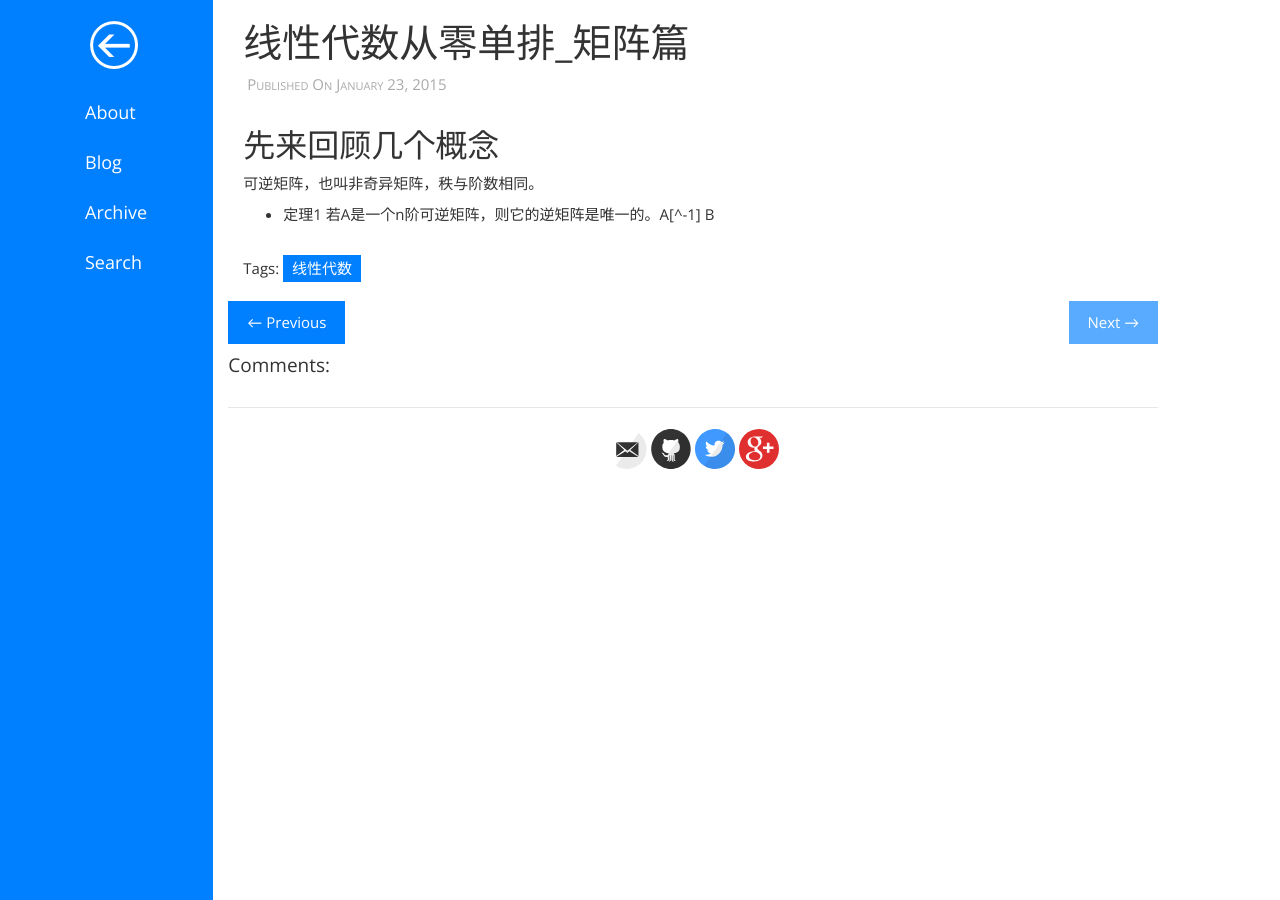
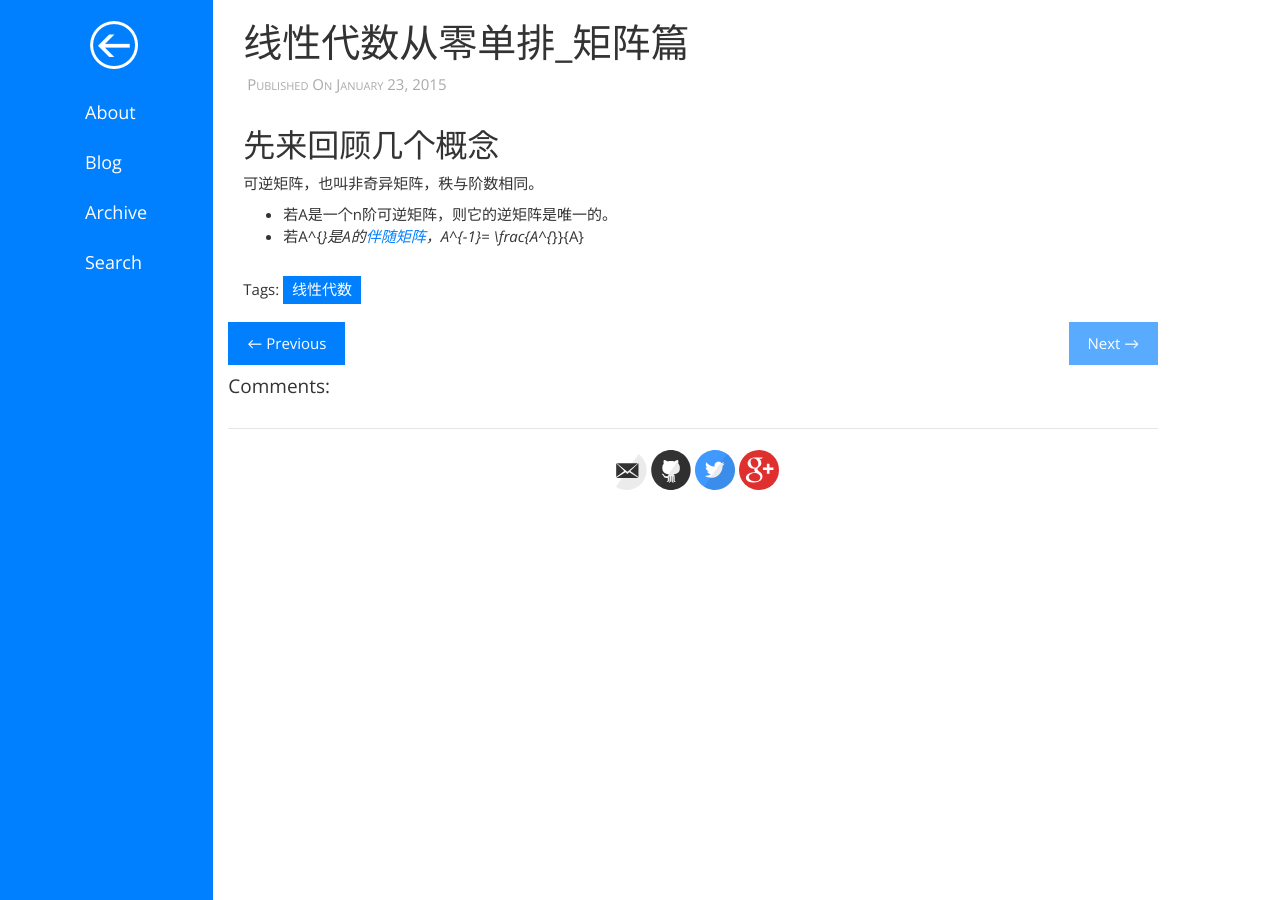
Before and after one commit to ZhuFengdaaa/ZhuFengdaaa.github.io, a Jekyll site: the page built from _posts/2015-1-23-线性代数从零单排_矩阵篇.md, in a window 1280 px wide. Built offline with Jekyll 4.4.1, drawn with Linux system fonts in a browser that asks for light colours; Markdown is read by kramdown in place of the engine named in the settings; comment, search, counter and statistics services are not loaded.

Commit message:
2015-01-23-17-54-24

```diff
--- a/_config.yml
+++ b/_config.yml
@@ -1,5 +1,5 @@
 # Configurations
-markdown: kramdown
+markdown: rdiscount
 markdown_ext:  markdown,mkdown,mkdn,mkd,md
 highlighter: pygments
 
--- a/_posts/2015-1-23-线性代数从零单排_矩阵篇.md
+++ b/_posts/2015-1-23-线性代数从零单排_矩阵篇.md
@@ -6,4 +6,5 @@ tag: 线性代数
 ##先来回顾几个概念
 可逆矩阵，也叫非奇异矩阵，秩与阶数相同。
 
-* 定理1 若A是一个n阶可逆矩阵，则它的逆矩阵是唯一的。A[^-1] B
+* 若A是一个n阶可逆矩阵，则它的逆矩阵是唯一的。
+* 若A^{*}是A的[伴随矩阵](http://zh.wikipedia.org/wiki/%E4%BC%B4%E9%9A%8F%E7%9F%A9%E9%98%B5)，A^{-1}= \frac{A^{*}}{A}
```
Also changed, not shown: _drafts/线性代数从零单排_矩阵篇.md (+1 -1 lines).
